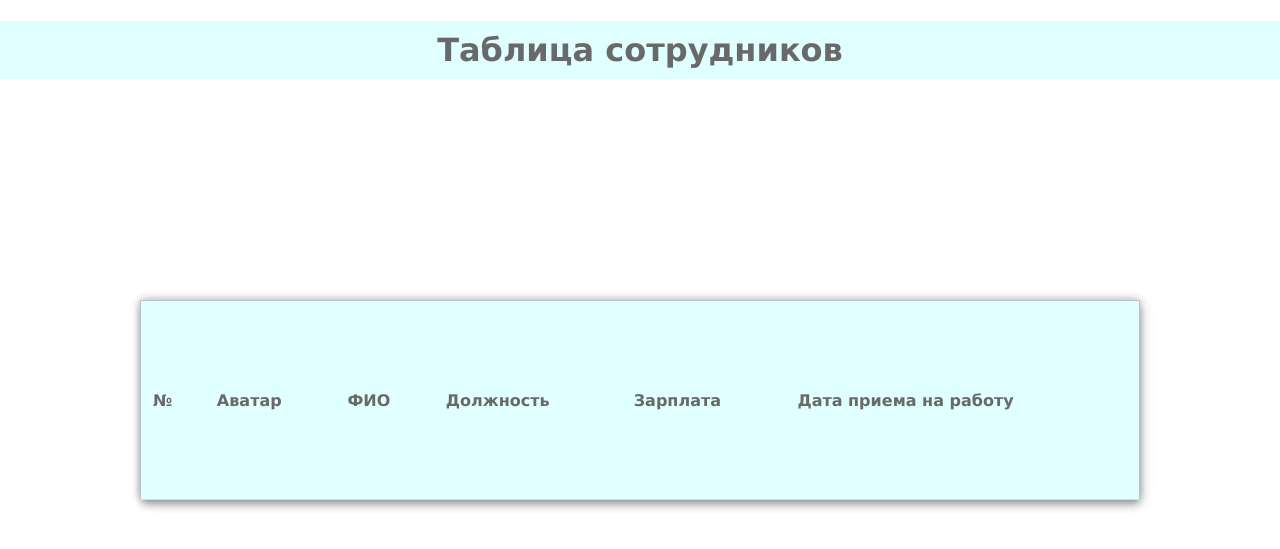
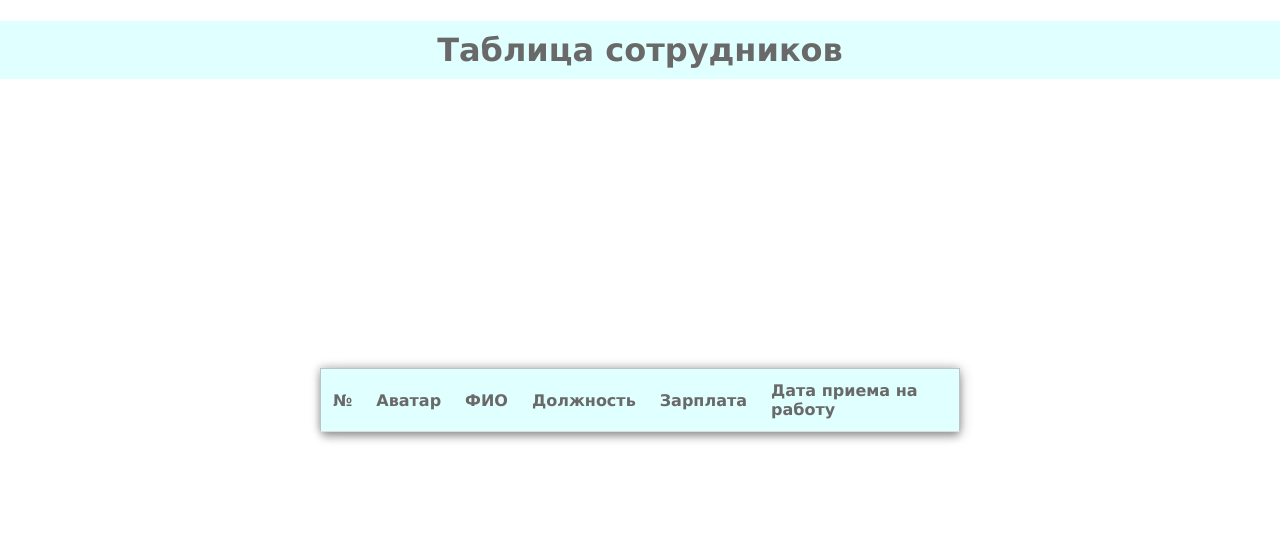
Before and after one commit to MuhammadDorov/WebAppFlask, a Flask app: page / in a window 1280 px wide. Shown: the top 549 px of the page. Run offline with Flask 2, Linux system fonts and the light colour scheme; data that the repository does not hold is empty.

Commit message:
Updating for Heroku

```diff
--- a/static/css/stiles.css
+++ b/static/css/stiles.css
@@ -11,8 +11,8 @@ table {
     top: 400px;
     transform: translate(-50%, -50%);
     border-collapse: collapse;
-    width: 1000px;
-    height: 200px;
+    /*width: 1000px;*/
+    /*height: 200px;*/
     border: 1px solid #bdc3c7;
     box-shadow: 2px 2px 12px rgba(0, 0, 0, 0.2), -1px -1px 8px rgba(0, 0, 0, 0.2);
 
--- a/templates/index.html
+++ b/templates/index.html
@@ -6,8 +6,6 @@
     <link type="text/css" href="{{ url_for('static', filename='css/stiles.css')}}" rel="stylesheet"/>
 
 </head>
-
-
 
 <body>
     <h1>Таблица сотрудников</h1>
--- a/templates/logreg.html
+++ b/templates/logreg.html
@@ -13,8 +13,6 @@
             123456789
         </div>
 
-
-
     </body>
 </html>
 
```
